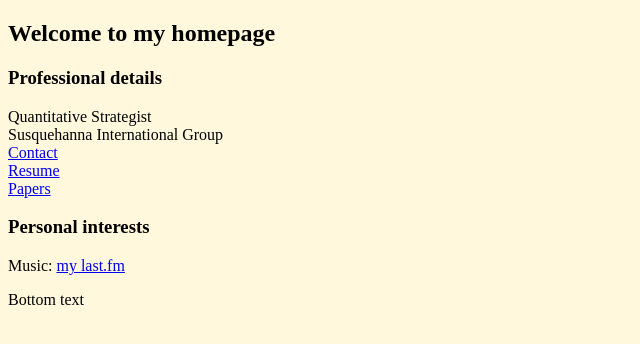
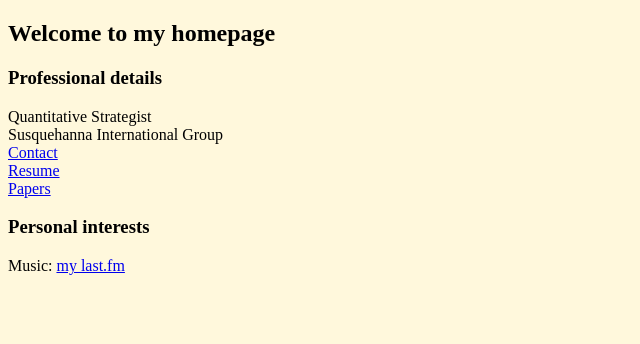
Before and after one commit to shergreen/website, a plain HTML site: page index.html in a window 1280 px wide. Shown: the full height of the page, 0-640 px from the left. Drawn offline with Linux system fonts and the light colour scheme.

Commit message:
that's all for now

```diff
--- a/index.html
+++ b/index.html
@@ -13,11 +13,8 @@
 		<a href="mailto:me@sheridan.green">Contact</a></br>
 		<a href="/files/resume.pdf">Resume</a></br>
 		<a href="https://scholar.google.com/citations?user=kHqOwb4AAAAJ&hl=en">Papers</a></br>
+		<!-- Maybe add a <hr> here? -->
 		<h3>Personal interests</h3>
 		Music: <a href="https://www.last.fm/user/shergreen">my last.fm</a>
 	</body>
-	<footer>
-		<!-- Annoyingly, this has to be put on every page -->
-		<p>Bottom text</p>
-	</footer>
 </html>
```
